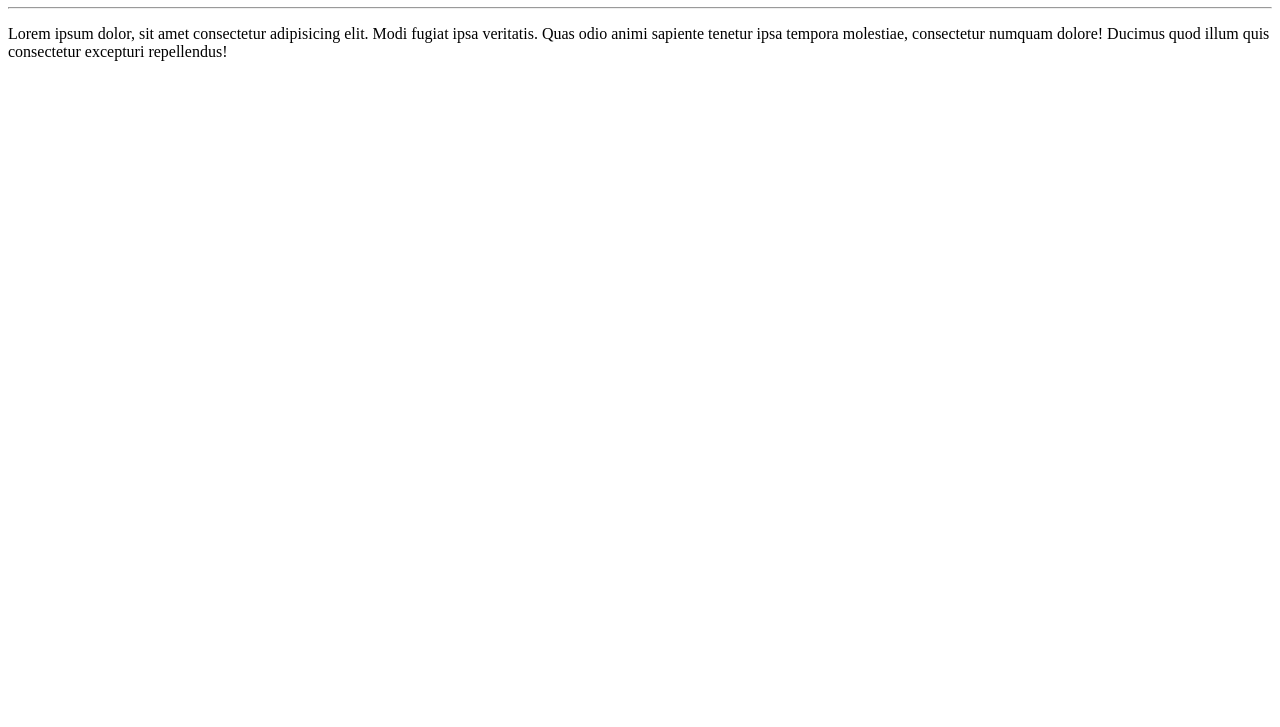
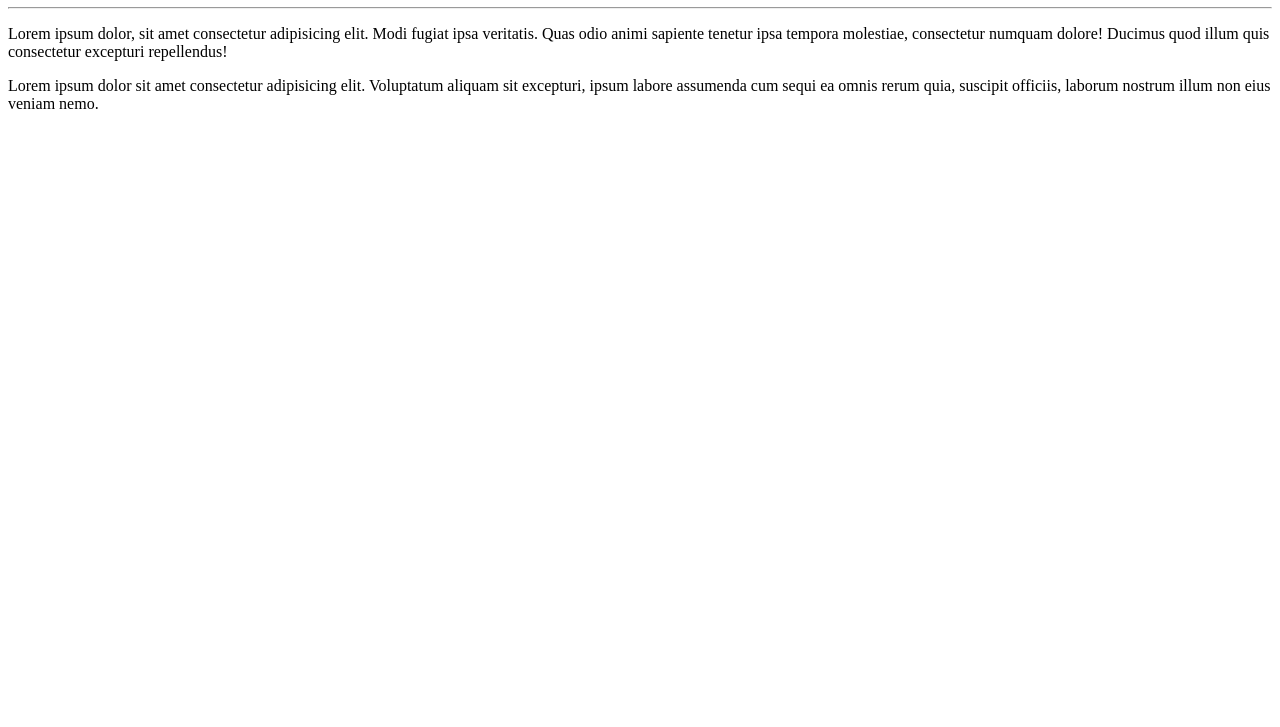
Before and after one commit to Neivadev/ola-mundo, a plain HTML site: page site-exemplo/index.html in a window 1280 px wide. Shown: the part 73-800 px from the top of the page. Drawn offline with Linux system fonts and the light colour scheme.

Commit message:
add outro paragrafo

```diff
--- a/site-exemplo/index.html
+++ b/site-exemplo/index.html
@@ -14,5 +14,10 @@
       consectetur numquam dolore! Ducimus quod illum quis consectetur excepturi
       repellendus!
     </p>
+    <p>
+      Lorem ipsum dolor sit amet consectetur adipisicing elit. Voluptatum
+      aliquam sit excepturi, ipsum labore assumenda cum sequi ea omnis rerum
+      quia, suscipit officiis, laborum nostrum illum non eius veniam nemo.
+    </p>
   </body>
 </html>
```
